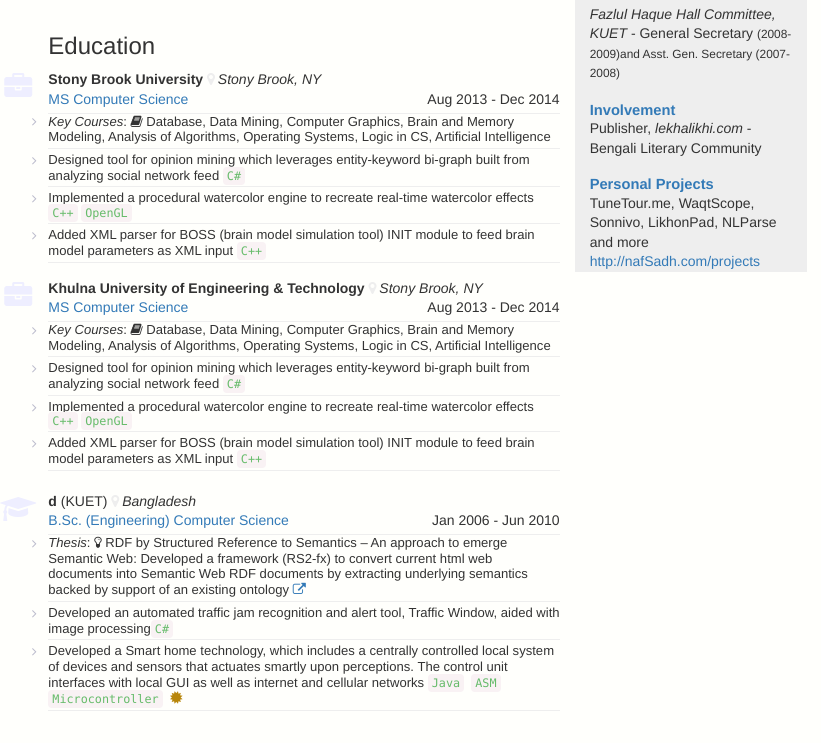
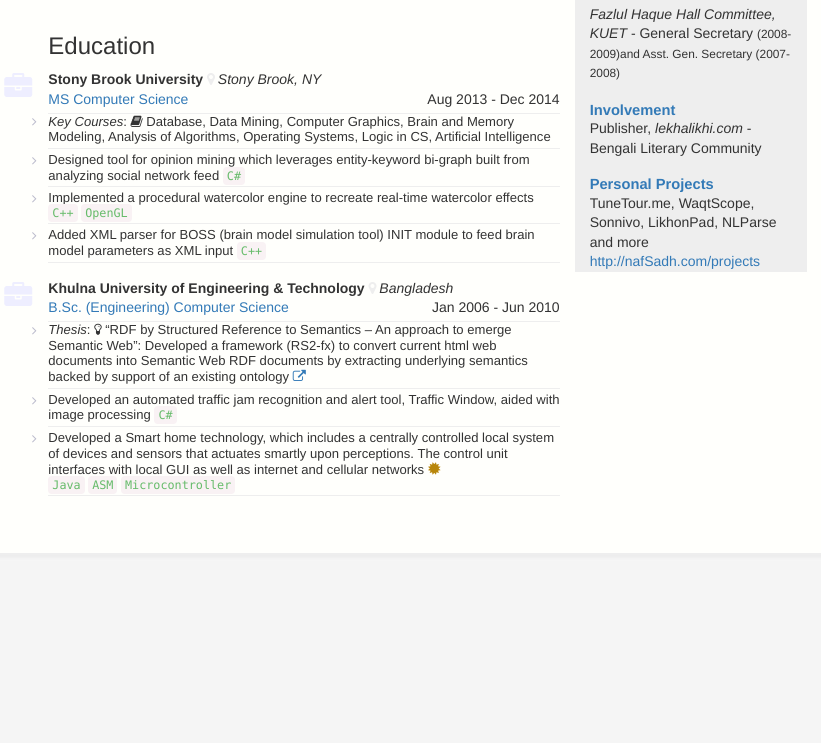
Before and after one commit to nafSadh/nafsadh.github.io, a plain HTML site: page resume/index.html in a window 1280 px wide. Shown: the part 681-1424 px from the top of the page, without its empty margins (220-1041 px from the left). After the commit the page ends 1243 px from the top, so only its background shows below. Drawn offline with nearby package versions, Linux system fonts and the light colour scheme; some packages are replaced by stand-ins of ours.

Commit message:
Edu in JSON done

```diff
--- a/resume/index.html
+++ b/resume/index.html
@@ -187,67 +187,11 @@
 											<span ng-repeat="course in info.courses" ng-bind-html-compile="course"
 														class="comma-sep-list"></span>
 										</span>
+										<span ng-if="info.type=='thesis'">
+											<em>Thesis</em>: <i class="fa fa-lightbulb-o"></i>
+										</span>
 										<span class="description" ng-bind-html-compile="mlt(info.description)"></span>
 										<code ng-repeat="key in info.tech">{{ key }}</code>
-									</li>
-								</ul>
-							</div>
-						</li>
-					</ul>
-				</div>
-				<div class="panel-body">
-					<ul class="list-group educations">
-						<li class="list-group-item education">
-							<div class="card">
-								<div class="card-heading">
-									<i class="fa fa-li fa-2x fa-graduation-cap silver" aria-hidden="true"></i>
-									<strong class="card-title"
-													title="<b>Khulna University of Engineering & Technology</b>"
-													data-toggle="popover"
-													data-content="<img src='http://nafsadh.com/img/kuet.png ' width='32px' />
-													KUET, a public university in Bangladesh, emphasizes on engineering and technology.
-													It has a comprehensive Computer Science and Engineering program.
-													">d
-									</strong>(KUET)
-									<i class="fa fa-map-marker dim"></i>&thinsp;<em>Bangladesh</em>
-									<div class="row">
-										<div class="col-sm-8">
-											<span class="text-primary job-role">B.Sc. (Engineering) Computer Science</span>
-										</div>
-										<div class="col-sm-4 text-right">
-											<span class="job-period">Jan 2006 - Jun 2010</span>
-										</div>
-									</div>
-								</div>
-								<ul class="list-group strips">
-									<li class="list-group-item strip">
-										<i class="fa-li fa fa-angle-right silver" aria-hidden="true"></i>
-										<em>Thesis</em>: <i class="fa fa-lightbulb-o"></i>
-										RDF by Structured Reference to Semantics – An approach to emerge Semantic Web:
-										Developed a framework (RS2-fx) to convert current html web documents into
-										Semantic Web RDF documents
-										by extracting underlying semantics backed by support of an existing ontology
-										<a href="http://slidesha.re/RS2fx1" class="print-link"><i
-													class="fa fa-external-link"></i></a>
-									</li>
-									<li class="list-group-item strip">
-										<i class="fa-li fa fa-angle-right silver" aria-hidden="true"></i>
-										Developed an automated traffic jam recognition and alert tool, Traffic Window,
-										aided with
-										image processing<code>C#</code>
-									</li>
-									<li class="list-group-item strip">
-										<i class="fa-li fa fa-angle-right silver" aria-hidden="true"></i>
-										Developed a Smart home technology, which includes a centrally controlled local
-										system of
-										devices and sensors that actuates smartly upon perceptions. The control unit
-										interfaces with
-										local GUI as well as internet and cellular networks
-										<code>Java</code> <code>ASM</code> <code>Microcontroller</code>
-										<a href="#" data-toggle="tooltip" title="Showcased on BASIS SoftExpo 2008"><span
-													class="glyphicon glyphicon glyphicon-certificate"
-													style="color: darkgoldenrod;"
-													title=""></span></a>
 									</li>
 								</ul>
 							</div>
--- a/resume/nafSadh-resume.json
+++ b/resume/nafSadh-resume.json
@@ -5,7 +5,7 @@
 	"experience": [
 		{
 			"company": "Teledata Communications, Inc.",
-			"about":"TCI builds and provides SaaS for financial institutions. It's primary product is <em>Decision Lender</em> - a &ldquo;Loan Origination Solution&rdquo; for Credit Unions and banks.",
+			"about": "TCI builds and provides SaaS for financial institutions. It's primary product is <em>Decision Lender</em> - a &ldquo;Loan Origination Solution&rdquo; for Credit Unions and banks.",
 			"location": "Islandia, NY",
 			"roles": [
 				{
@@ -118,36 +118,37 @@
 		{
 			"institution": "Khulna University of Engineering & Technology",
 			"about": " <img src='http://nafsadh.com/img/kuet.png ' width='32px' /> KUET, a public university in Bangladesh, emphasizes on engineering and technology. It has a comprehensive Computer Science and Engineering program.",
-			"location": "Stony Brook, NY",
+			"location": "Bangladesh",
 			"degree": [
 				{
-					"title": "MS Computer Science",
-					"time": {"since": "Aug 2013", "until": "Dec 2014"}
+					"title": "B.Sc. (Engineering) Computer Science",
+					"time": {"since": "Jan 2006", "until": "Jun 2010"}
 				}
 			],
 			"info": [
 				{
-					"type": "key-courses",
-					"courses": [
-						"Database", "Data Mining", "Computer Graphics", "Brain and Memory Modeling",
-						"Analysis of Algorithms", "Operating Systems", "Logic in CS",
-						"Artificial Intelligence"
+					"type": "thesis",
+					"description": [
+						"&ldquo;RDF by Structured Reference to Semantics",
+						" – An approach to emerge Semantic Web&rdquo;: ",
+						"Developed a framework (RS2-fx) to convert current html web documents into ",
+						"Semantic Web RDF documents ",
+						"by extracting underlying semantics backed by support of an existing ontology ",
+						"<a href='http://slidesha.re/RS2fx1'class='print-link'> ",
+						"<i class='fa fa-external-link'></i></a> "
 					]
 				},
 				{
-					"type": "course-project",
-					"description": "Designed tool for opinion mining which leverages entity-keyword bi-graph built from analyzing social network feed",
+					"type": "project",
+					"description": "Developed an automated traffic jam recognition and alert tool, Traffic Window, aided with image processing",
 					"tech": ["C#"]
 				},
 				{
-					"type": "course-project",
-					"description": "Implemented a procedural watercolor engine to recreate real-time watercolor effects",
-					"tech": ["C++", "OpenGL"]
-				},
-				{
-					"type": "course-project",
-					"description": "Added XML parser for BOSS (brain model simulation tool) INIT module to feed brain model parameters as XML input",
-					"tech": ["C++"]
+					"type": "project",
+					"description": ["Developed a Smart home technology, which includes a centrally controlled local system of devices and sensors that actuates smartly upon perceptions. The control unit interfaces with local GUI as well as internet and cellular networks ",
+						"<a data-toggle='tooltip' title='Showcased on BASIS SoftExpo 2008'><span class='glyphicon glyphicon glyphicon-certificate' style='color: darkgoldenrod;' title=''></span></a>"
+					],
+					"tech": ["Java", "ASM", "Microcontroller"]
 				}
 			]
 		}
```
